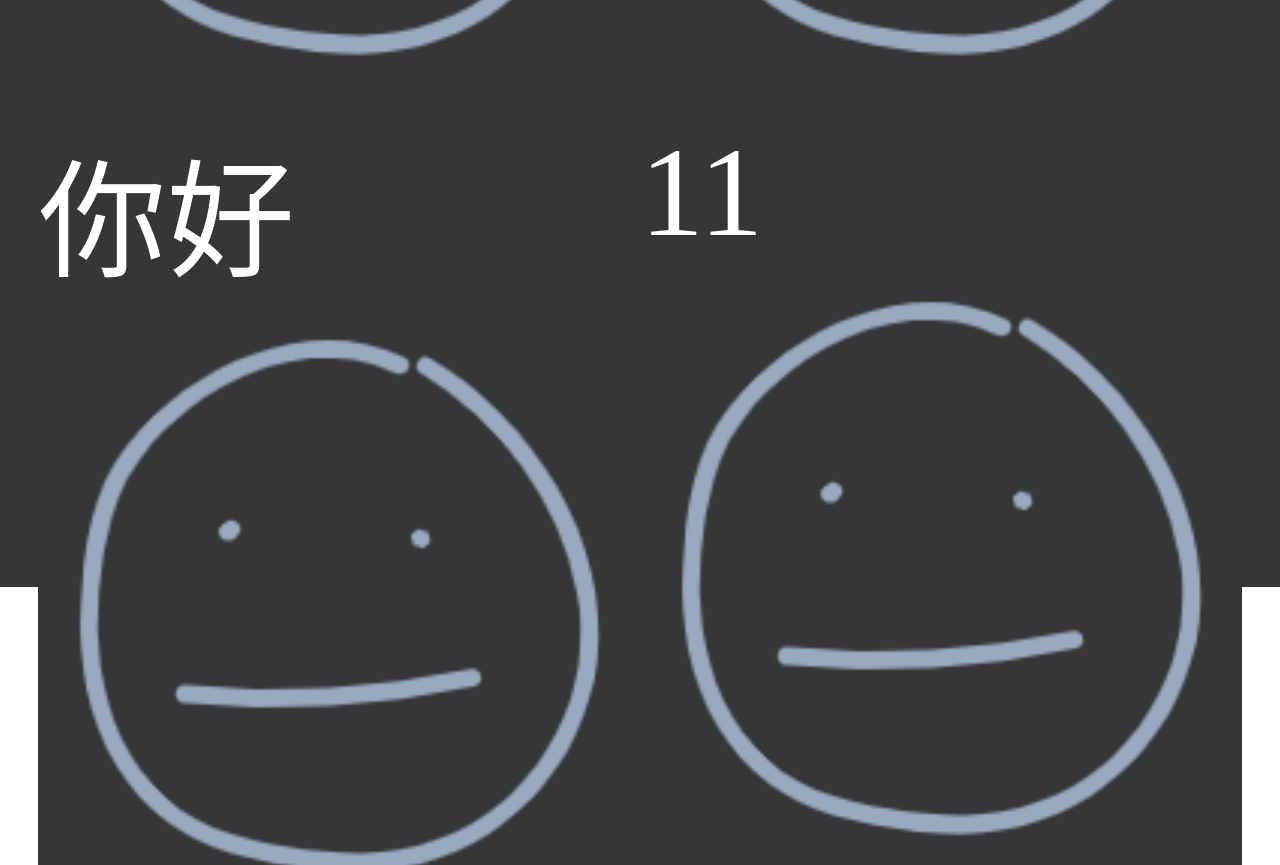
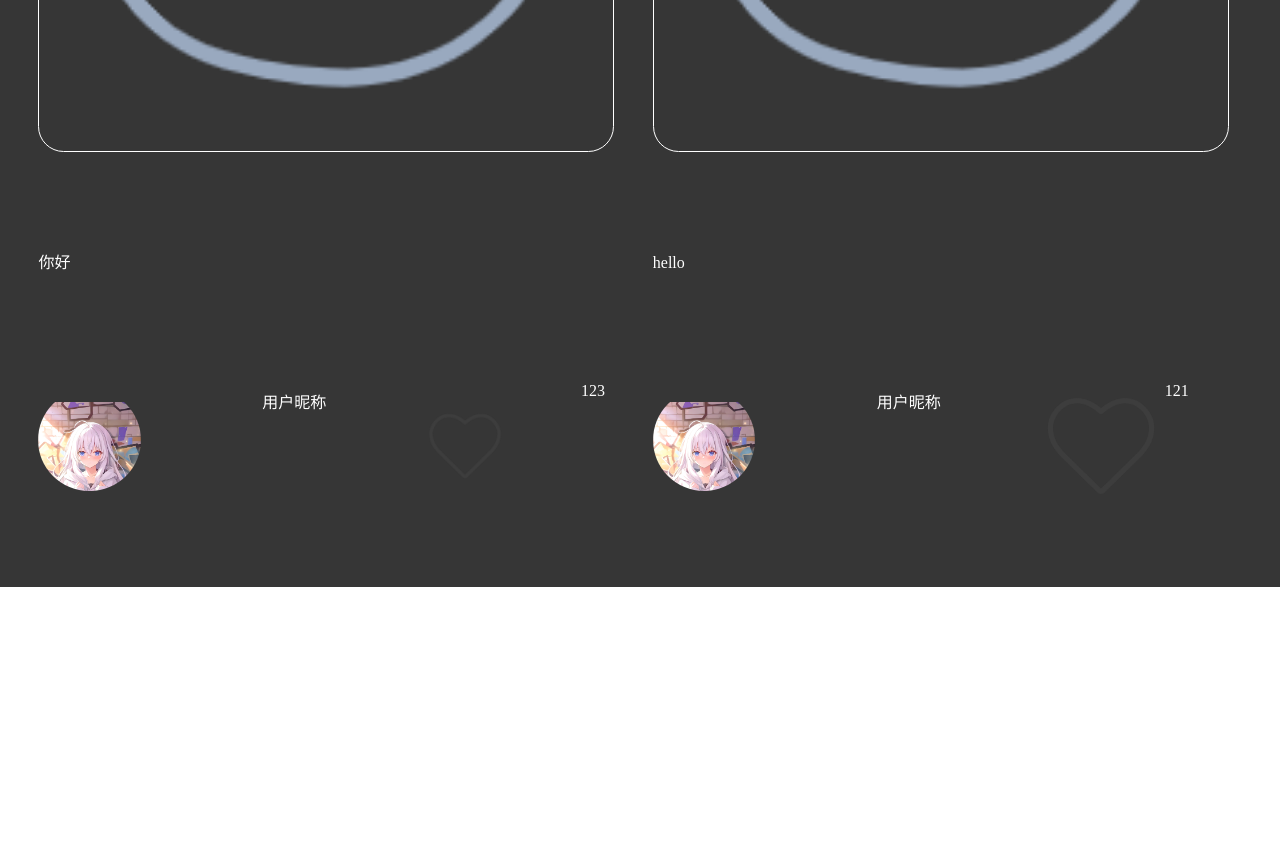
Before and after one commit to AlkaidSTART/redbook, a Vue app: page / in a window 1280 px wide. Shown: the part 1000-1865 px from the top of the page. After the commit the page ends 1587 px from the top, so only its background shows below. Built offline with nearby package versions, Linux system fonts and the light colour scheme.

Commit message:
完成第一个组件页面

```diff
--- a/src/components/Body.vue
+++ b/src/components/Body.vue
@@ -12,6 +12,7 @@ $dp: 0.1rem;
 .body {
     width: 100%;
     height: calc(100 * #{$dp});
+    overflow-y: scroll;
     background-color: #363636;
 }
 </style>
--- a/src/components/Body1.vue
+++ b/src/components/Body1.vue
@@ -20,7 +20,7 @@
         <span>你好</span>
         <div class="user-box">
           <div class="user">
-            <img src="../assets/blank.png" alt="">
+            <img src="../assets/1.jpg" alt="">
           </div>
           <div class="user-name">
             <span>用户昵称</span>
@@ -39,10 +39,10 @@
         <div class="banner">
           <img src="../assets/blank.png" alt="">
         </div>
-        <span>11</span>
+        <span>hello</span>
         <div class="user-box">
           <div class="user">
-            <img src="../assets/blank.png" alt="">
+            <img src="../assets/1.jpg" alt="">
           </div>
           <div class="user-name">
             <span>用户昵称</span>
@@ -51,7 +51,7 @@
             <div class="like">
               <img src="../assets/喜欢.png" alt=""></img>
             </div>
-            <span>121</span>
+            <div class="follow">121</div>
           </div>
         </div>
       </section>
@@ -103,17 +103,30 @@ a {
   overflow-y: scroll;
   padding-left: calc(3 * #{$dp});
   padding-right: calc(3 * #{$dp});
+
   // flex-wrap: wrap;
   .container {
     width: calc(90* #{$dp});
     height: calc(140 * #{$dp});
     background-color: #363636;
-    display: inline-block;s
+    display: flex;
+    padding-top: calc(2 * #{$dp});
+    padding-right: calc(2 * #{$dp});
 
     .a-s {
-      width: calc(90* #{$dp});
+      width: calc(46* #{$dp});
       height: calc(120 * #{$dp});
       background-color: #363636;
+
+
+      .banner {
+        width: calc(45 * #{$dp});
+        height: calc(50 * #{$dp});
+        background-color: #363636;
+        border: 1px solid #fff;
+        border-radius: calc(2 * #{$dp});
+
+      }
 
       span {
         width: 100%;
@@ -123,22 +136,78 @@ a {
         text-align: center;
       }
 
-      .banner {
-        width: 100%;
-        height: calc(50 * #{$dp});
-        background-color: #363636;
-      }
       .user-box {
-        width: calc(80* #{$dp});
-        height: calc(30 * #{$dp});
+        width: calc(50* #{$dp});
+        height: calc(16 * #{$dp});
         background-color: #363636;
         display: flex;
         justify-content: flex-start;
-        .user{
+        margin-top: calc(4 * #{$dp});
+        margin-right: calc(3 * #{$dp});
+
+        .user {
           width: calc(8 * #{$dp});
           height: calc(8 * #{$dp});
           border-radius: 50%;
+          overflow: hidden;
+          margin-top: calc(3 * #{$dp});
+          margin-right: calc(2 * #{$dp});
+
+          img {
+            width: 100%;
+            height: 100%;
+            object-fit: cover;
+          }
+
         }
+
+        .user-name {
+          width: calc(20 * #{$dp});
+          height: calc(8 * #{$dp});
+          font-size: 8px;
+          color: #fff;
+          text-align: center;
+
+          span {
+            width: 100%;
+            height: calc(10 * #{$dp});
+            font-size: 16px;
+            color: #fff;
+            text-align: center;
+            display: inline-block;
+            margin-top: calc(3 * #{$dp});
+          }
+        }
+
+        .user-info {
+          width: calc(20 * #{$dp});
+          height: calc(10 * #{$dp});
+          font-size: 16px;
+          color: #fff;
+          display: flex;
+          margin-top: calc(2.5 * #{$dp});
+          text-align: center;
+
+          .like {
+            width: calc(10 * #{$dp});
+            height: calc(10 * #{$dp});
+
+            img {
+              width: 100%;
+              height: 100%;
+              object-fit: contain;
+            }
+
+            .follow {
+              display: flex;
+              font-size: 16px;
+              margin-top: calc(5 * #{$dp});
+              margin-left: calc(2 * #{$dp});
+              align-items: center;
+            }
+          }
+        }
+
       }
     }
   }
```
Also changed, not shown: src/assets/1.jpg (added).
